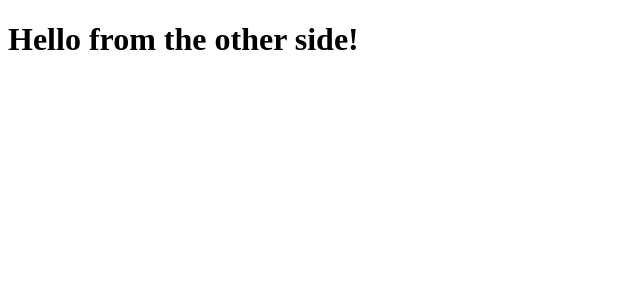
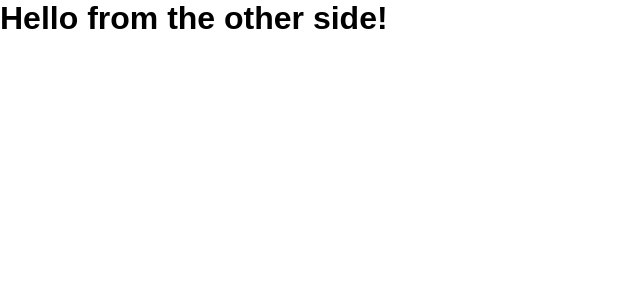
Before and after one commit to pr-contra/rocketseat-ignite, a React app in the folder aulas/reactjs/01-github-explorer/: page / in a window 1280 px wide. Shown: the top 300 px of the page, without its empty margins (0-640 px from the left). Built offline with nearby package versions, Linux system fonts and the light colour scheme.

Commit message:
Added css-loader and style-loader

```diff
--- a/aulas/reactjs/01-github-explorer/package.json
+++ b/aulas/reactjs/01-github-explorer/package.json
@@ -18,7 +18,9 @@
     "@babel/preset-react": "^7.12.13",
     "babel-loader": "^8.2.2",
     "cross-env": "^7.0.3",
+    "css-loader": "^5.2.0",
     "html-webpack-plugin": "^5.3.1",
+    "style-loader": "^2.0.0",
     "webpack": "^5.27.2",
     "webpack-cli": "^4.5.0",
     "webpack-dev-server": "^3.11.2"
--- a/aulas/reactjs/01-github-explorer/src/App.jsx
+++ b/aulas/reactjs/01-github-explorer/src/App.jsx
@@ -1,3 +1,5 @@
+import "./styles/global.css";
+
 export function App() {
   return <h1>Hello from the other side!</h1>
 }
--- /dev/null
+++ b/aulas/reactjs/01-github-explorer/src/styles/global.css
@@ -0,0 +1,9 @@
+* {
+  margin: 0;
+  padding: 0;
+  box-sizing: border-box;
+}
+
+body {
+  font-family: Arial, Helvetica, sans-serif;
+}
--- a/aulas/reactjs/01-github-explorer/webpack.config.js
+++ b/aulas/reactjs/01-github-explorer/webpack.config.js
@@ -30,6 +30,11 @@
           loader: "babel-loader"
         }
       },
+      {
+        test: /\.css$/,
+        exclude: /node_modules/,
+        use: ["style-loader", "css-loader"],
+      },
     ],
   },
 };
```
Also changed, not shown: 1 other file (tests, documents, lock files or other folders).
